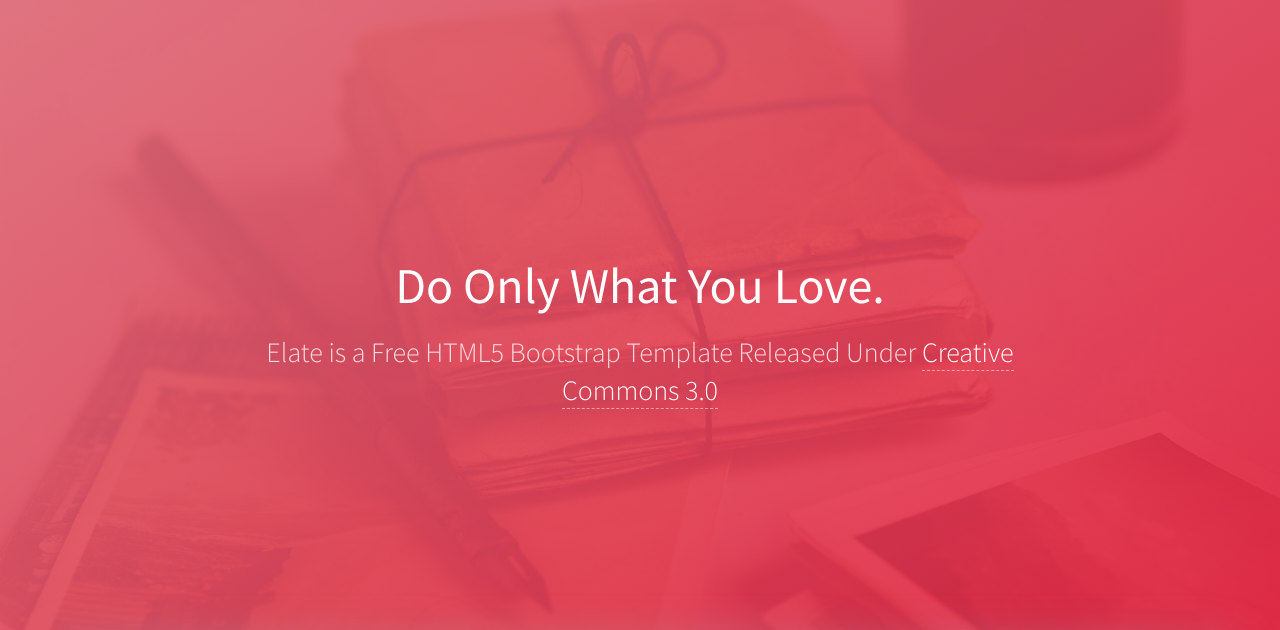
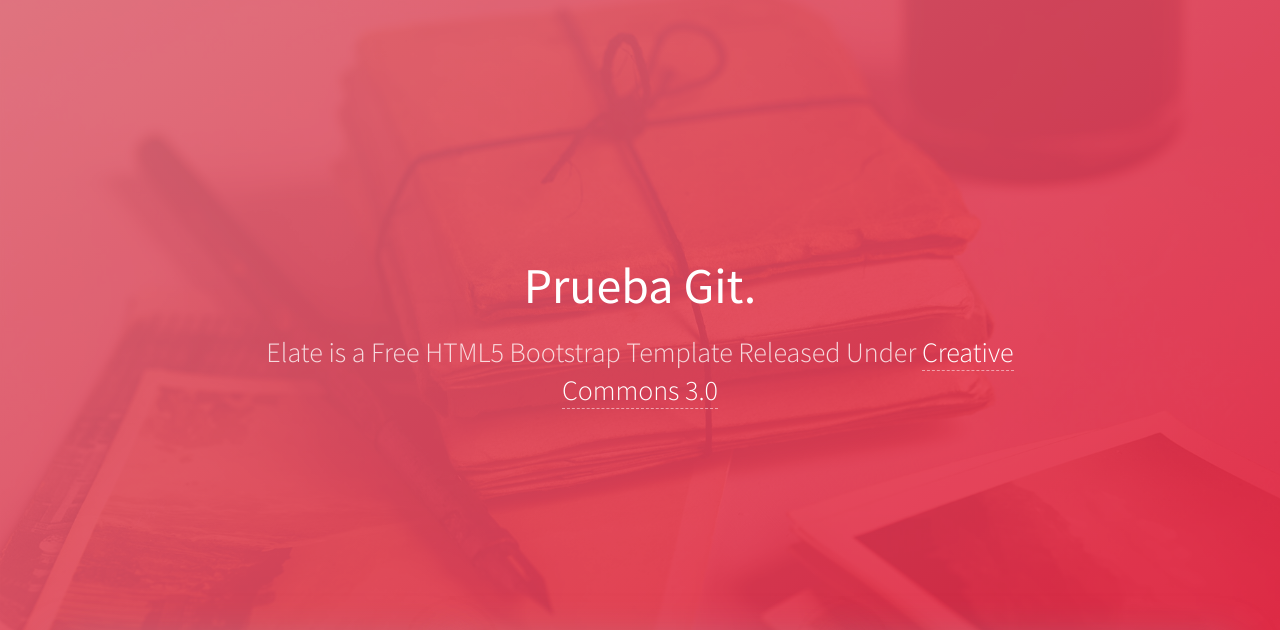
Before and after one commit to santiagolsanchez/Stylo, a plain HTML site: page index.html in a window 1280 px wide. Shown: the part 117-747 px from the top of the page. Drawn offline with Linux system fonts and the light colour scheme; some packages are replaced by stand-ins of ours; no server answers; files whose address does not match are found by name.

Commit message:
Cambiamos texto

```diff
--- a/index.html
+++ b/index.html
@@ -220,7 +220,7 @@
 				<div class="text-inner">
 					<div class="row">
 						<div class="col-md-8 col-md-offset-2">
-							<h1 class="to-animate">Do Only What You Love.</h1>
+							<h1 class="to-animate">Prueba Git.</h1>
 							<h2 class="to-animate">Elate is a Free HTML5 Bootstrap Template Released Under <a href="http://creativecommons.org/licenses/by/3.0/" target="_blank">Creative Commons 3.0</a></h2>
 						</div>
 					</div>
```
